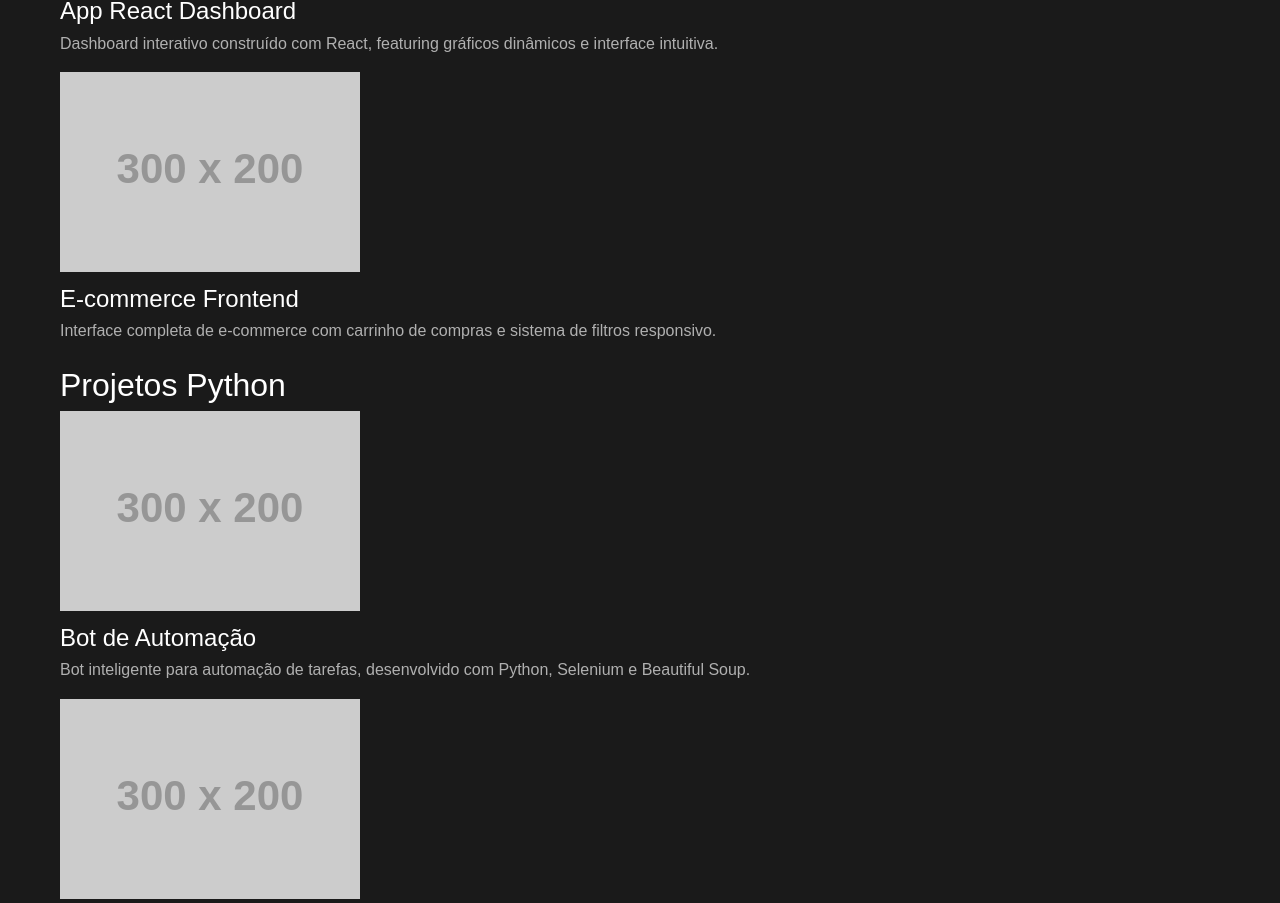
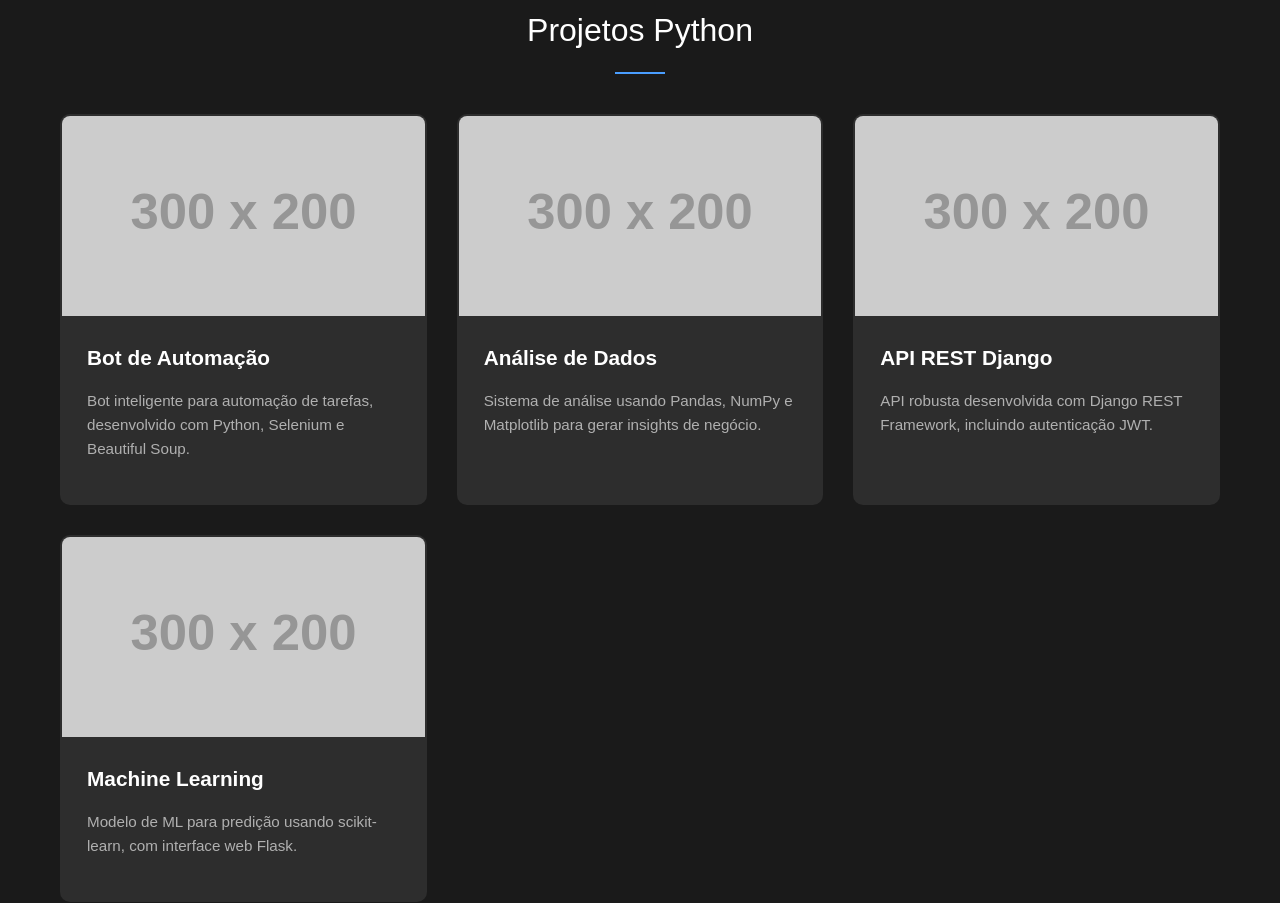
Before and after one commit to xManoelx/portifolio-dev, a plain HTML site: page index.html in a window 1280 px wide. Shown: the part 1156-2059 px from the top of the page. Drawn offline with Linux system fonts and the light colour scheme; placeholder pictures from the web are drawn by us.

Commit message:
estruturando body.css

```diff
--- /dev/null
+++ b/style/body.css
@@ -0,0 +1,106 @@
+/* Main Content Styles */
+main {
+    margin-bottom: 40px;
+}
+
+.projects-section {
+    margin-bottom: 60px;
+}
+
+.projects-section h2 {
+    text-align: center;
+    margin-bottom: 40px;
+    color: #ffffff;
+    position: relative;
+}
+
+.projects-section h2::after {
+    content: '';
+    display: block;
+    width: 50px;
+    height: 2px;
+    background-color: #4a9eff;
+    margin: 15px auto 0;
+}
+
+/* Projects Grid */
+.projects-grid {
+    display: grid;
+    grid-template-columns: repeat(auto-fit, minmax(320px, 1fr));
+    gap: 30px;
+    margin-top: 30px;
+}
+
+/* Project Cards */
+.project-card {
+    background-color: #2d2d2d;
+    border-radius: 10px;
+    overflow: hidden;
+    transition: all 0.3s ease;
+    cursor: pointer;
+    border: 2px solid transparent;
+}
+
+.project-card:hover {
+    border-color: #4a9eff;
+    transform: translateY(-5px);
+    box-shadow: 0 10px 25px rgba(74, 158, 255, 0.2);
+}
+
+.project-image {
+    width: 100%;
+    height: 200px;
+    overflow: hidden;
+}
+
+.project-image img {
+    width: 100%;
+    height: 100%;
+    object-fit: cover;
+    transition: transform 0.3s ease;
+}
+
+.project-card:hover .project-image img {
+    transform: scale(1.05);
+}
+
+.project-content {
+    padding: 25px;
+}
+
+.project-title {
+    font-size: 1.3rem;
+    font-weight: 600;
+    color: #ffffff;
+    margin-bottom: 15px;
+}
+
+.project-description {
+    color: #b0b0b0;
+    font-size: 0.95rem;
+    line-height: 1.6;
+}
+
+/* Responsive Projects */
+@media (max-width: 768px) {
+    .projects-grid {
+        grid-template-columns: 1fr;
+        gap: 20px;
+    }
+
+    .projects-section {
+        margin-bottom: 40px;
+    }
+
+    .project-content {
+        padding: 20px;
+    }
+
+    .project-title {
+        font-size: 1.2rem;
+    }
+
+    .project-description {
+        font-size: 0.9rem;
+    }
+}
--- a/style/index.css
+++ b/style/index.css
@@ -1,2 +1,3 @@
 @import url(global.css);
 @import url(header.css);
+@import url(body.css);
```
